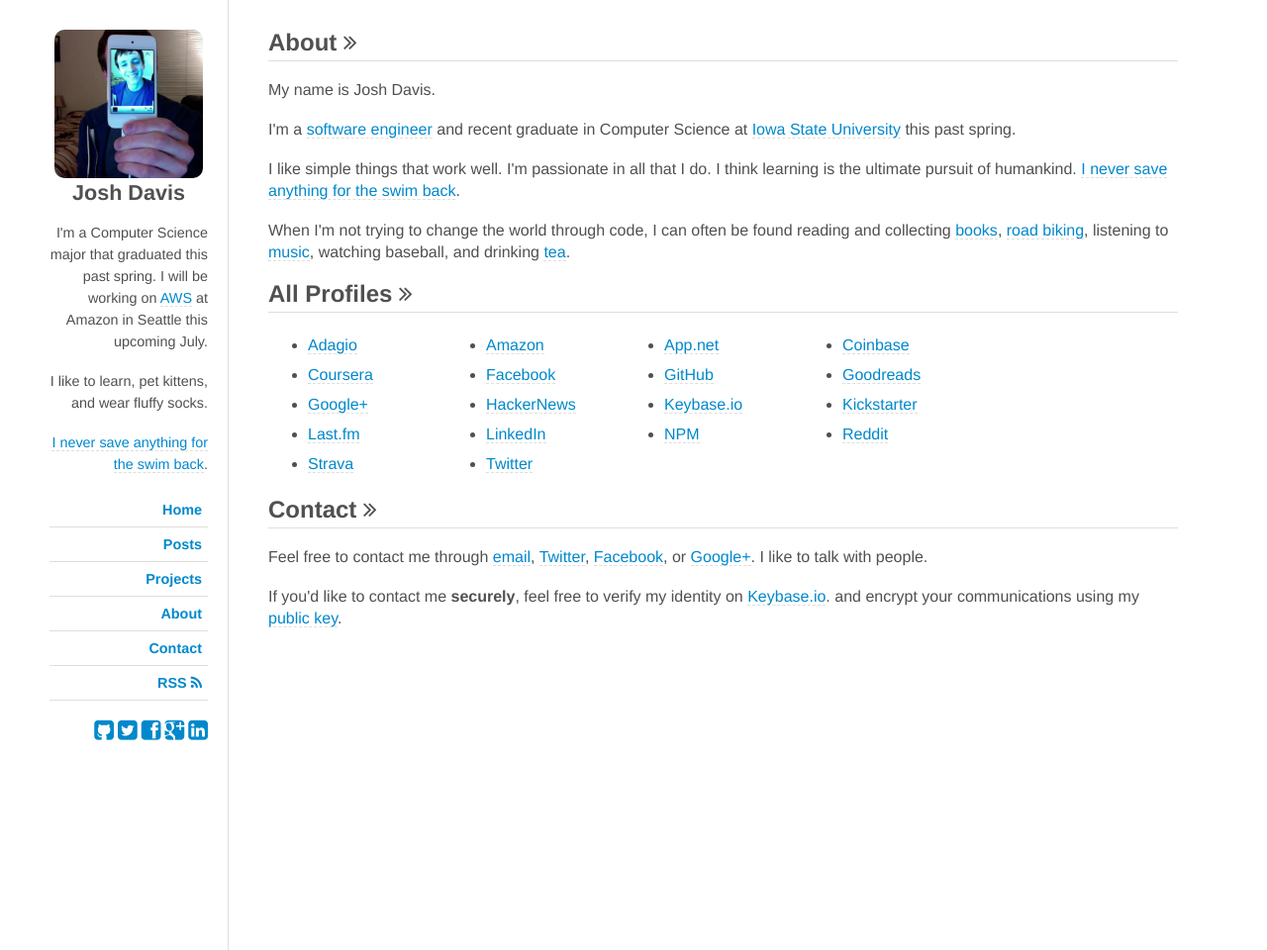
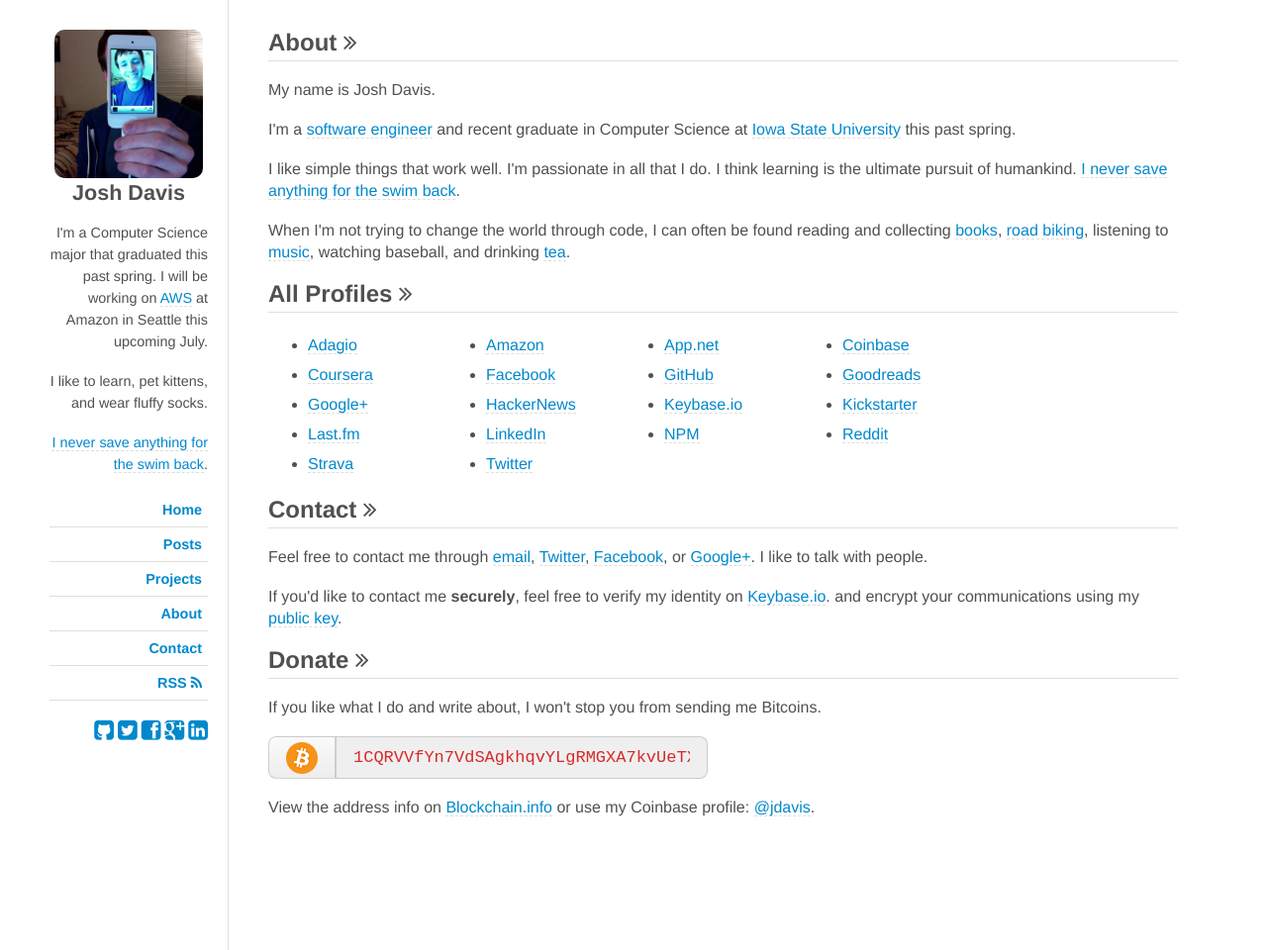
Before and after one commit to jdavis/jdavis.github.com, a Jekyll site: the page built from about.html, in a window 1280 px wide. Shown: the whole page at 99% size. Built offline with Jekyll 4.4.1, drawn with Linux system fonts in a browser that asks for light colours; nearby versions of some CDN libraries; some web fonts are replaced; Markdown is read by kramdown in place of the engine named in the settings.

Commit message:
Add BTC donation info (lol)

```diff
--- a/about.html
+++ b/about.html
@@ -60,3 +60,23 @@
     and encrypt your communications using my
     <a href="{{ site.data.accounts.keybase.key }}">public key</a>.
 </p>
+
+<h2 id="donate">Donate <i class="icon-double-angle-right"></i></h2>
+<p>
+    If you like what I do and write about, I won't stop you from sending me
+    Bitcoins.
+
+    <div class="donate">
+        <div class="icon">
+            <img src="/img/bitcoin.png" alt=""/>
+        </div>
+        <input class="donate" type="text" value="1CQRVVfYn7VdSAgkhqvYLgRMGXA7kvUeTX" readonly="readonly">
+    </div>
+
+    <p>
+        View the address info on
+        <a href="https://blockchain.info/address/1CQRVVfYn7VdSAgkhqvYLgRMGXA7kvUeTX">Blockchain.info</a>
+        or use my Coinbase profile:
+        <a href="{{ site.data.accounts.coinbase.site }}">@jdavis</a>.
+    </p>
+</p>
--- a/css/base.css
+++ b/css/base.css
@@ -344,6 +344,51 @@
     opacity: 0;
 }
 
+/*
+ * Bitcoin Donation
+ */
+
+.donate {
+    display: table;
+    font-size: 17px;
+    margin-bottom: 18px;
+}
+
+.donate > .icon {
+    background-color: #FAFAFA;
+    background-image: -moz-linear-gradient(rgba(0,0,0,0),rgba(0,0,0,.05));
+    background-image: -webkit-gradient(linear,left top,left bottom,from(rgba(0,0,0,0)),to(rgba(0,0,0,.05)));
+    background-image: -webkit-linear-gradient(rgba(0,0,0,0),rgba(0,0,0,.05));
+    background-image: linear-gradient(rgba(0,0,0,0),rgba(0,0,0,.05));
+    border-radius: 8px;
+    border-bottom-right-radius: 0;
+    border-top-right-radius: 0;
+    border: 1px solid rgba(0,0,0,.15);
+    display: table-cell;
+    padding: 0 1em;
+    vertical-align: middle;
+}
+
+.donate > .icon img {
+    display: inline;
+    vertical-align: top;
+}
+
+.donate > input {
+    margin: 0;
+    background-color: #efefef;
+    border-left: none;
+    border-radius: 8px;
+    border-bottom-left-radius: 0;
+    border-top-left-radius: 0;
+    border: 1px solid rgba(0,0,0,.15);
+    color: #d72929;
+    font-family: monospace, monospace;
+    padding: .65em 1em;
+    white-space: nowrap;
+    width: 20em;
+}
+
 div.end {
     font-style: italic;
     border-top: 1px solid #dededc;
```
Also changed, not shown: img/bitcoin.png (added).
